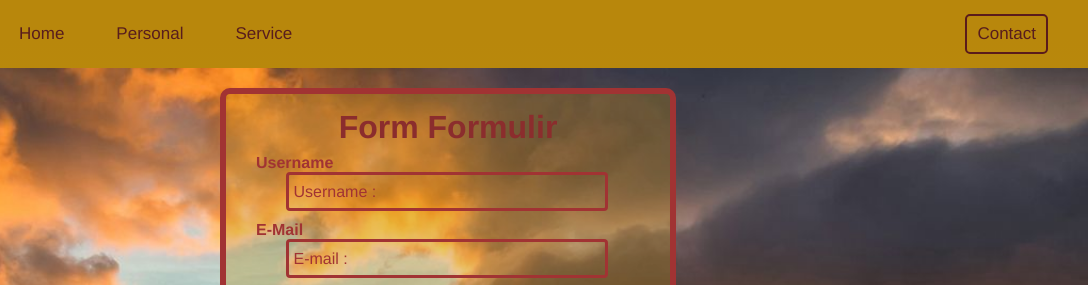
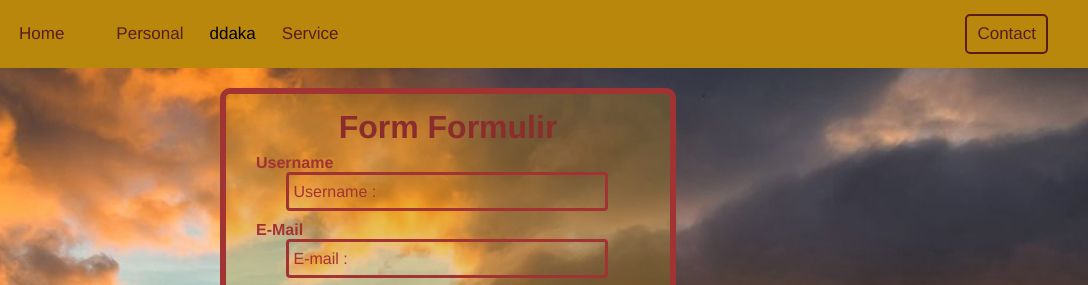
Before and after one commit to hurihidayat12/personal-web-b30, a plain HTML site: page contact.html in a window 1280 px wide. Shown: the top 285 px of the page, 192-1280 px from the left. Drawn offline with Linux system fonts and the light colour scheme.

Commit message:
update contact <o>

```diff
--- a/contact.html
+++ b/contact.html
@@ -19,6 +19,8 @@
                     <li>
                         <a href="index.html">Personal</a>
                     </li>
+
+                    <o>ddaka</o>
                     <li>
                         <a href="index.html">Service</a>
                     </li>
```
